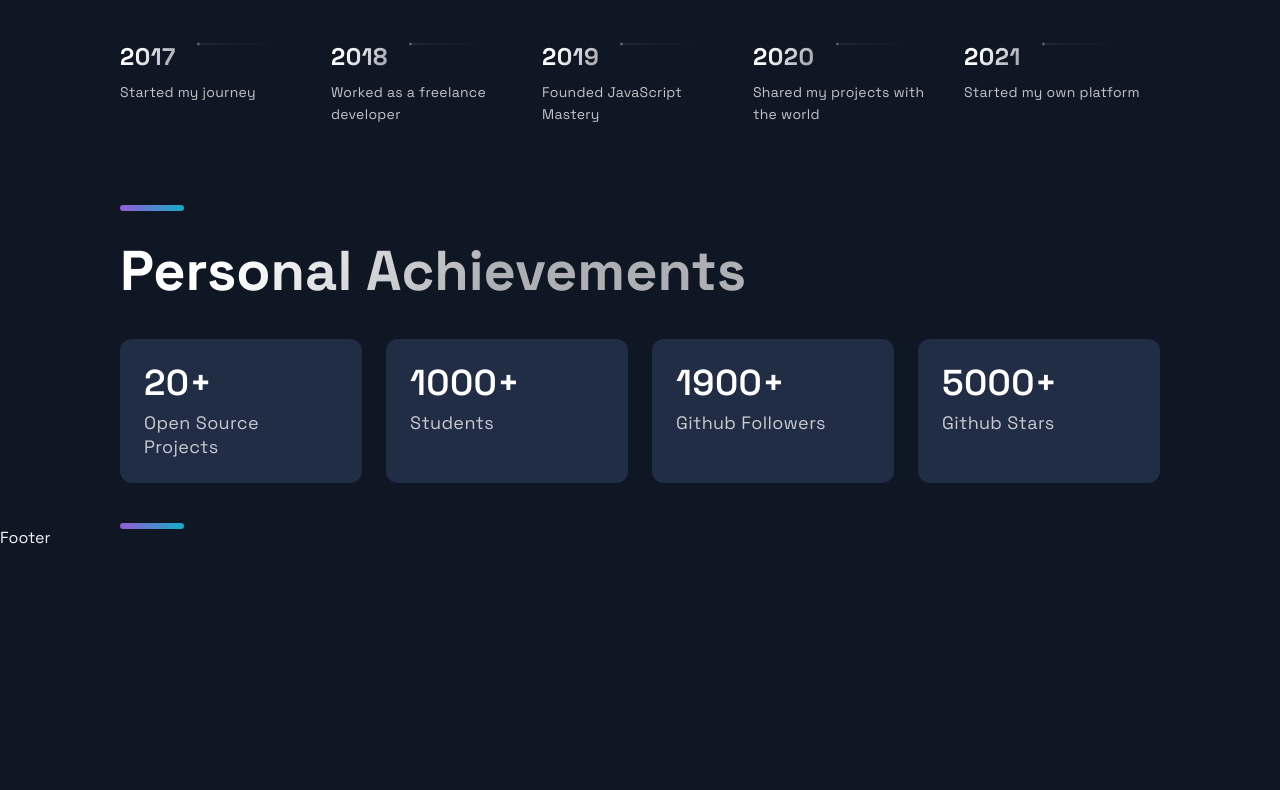
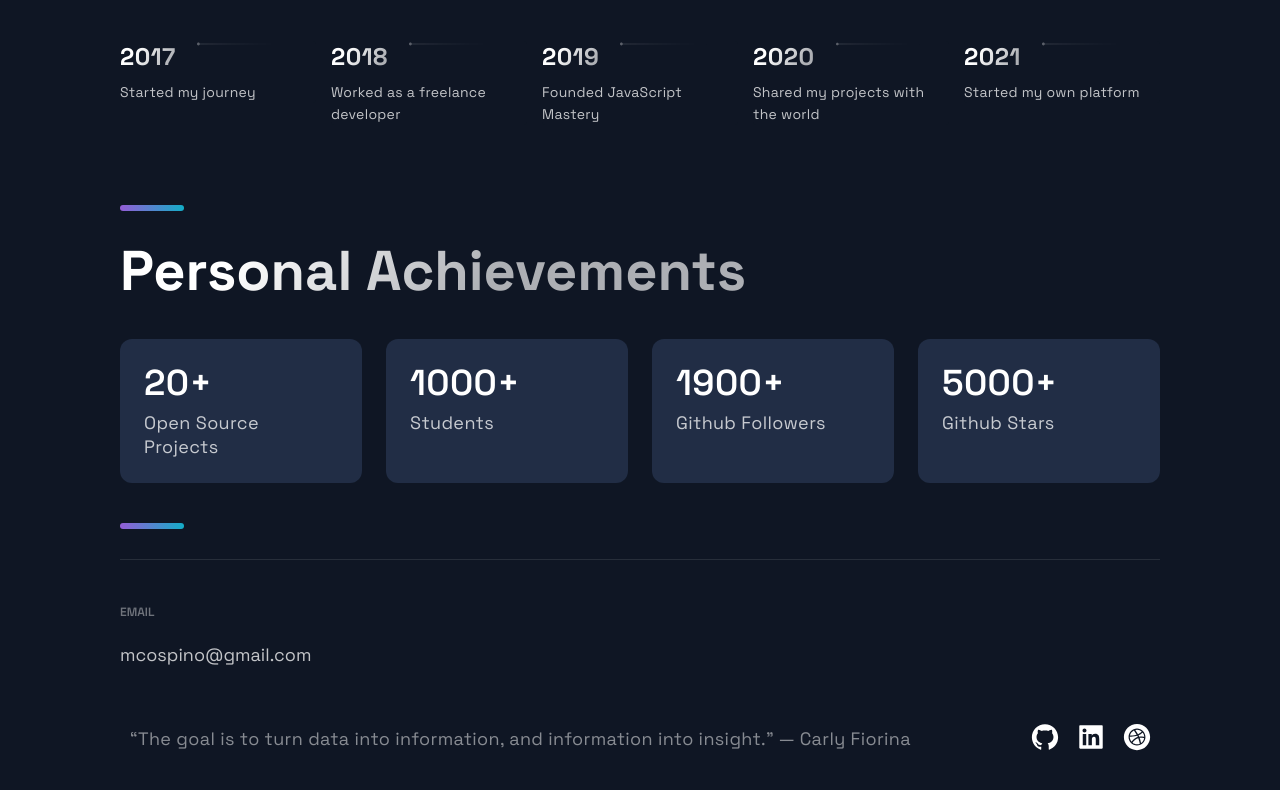
Before and after one commit to maco-data/portfolio_website, a Next.js app: page / in a window 1280 px wide. Shown: the part 3008-3798 px from the top of the page. Before the commit the page ends 3556 px from the top, so only its background shows below. Built offline with nearby package versions, Linux system fonts and the light colour scheme.

Commit message:
Complete footer section

```diff
--- a/src/components/Footer/Footer.js
+++ b/src/components/Footer/Footer.js
@@ -1,15 +1,55 @@
-import React from 'react';
-import { AiFillGithub, AiFillInstagram, AiFillLinkedin } from 'react-icons/ai';
+import React from "react"
+import {
+	AiFillGithub,
+	AiFillDribbbleCircle,
+	AiFillLinkedin,
+} from "react-icons/ai"
 
-import { SocialIcons } from '../Header/HeaderStyles';
-import { CompanyContainer, FooterWrapper, LinkColumn, LinkItem, LinkList, LinkTitle, Slogan, SocialContainer, SocialIconsContainer } from './FooterStyles';
+import { SocialIcons } from "../Header/HeaderStyles"
+import {
+	CompanyContainer,
+	FooterWrapper,
+	LinkColumn,
+	LinkItem,
+	LinkList,
+	LinkTitle,
+	Slogan,
+	SocialContainer,
+	SocialIconsContainer,
+} from "./FooterStyles"
 
 const Footer = () => {
-  return (
-    <div>
-      Footer
-    </div>
-  );
-};
+	return (
+		<FooterWrapper>
+			<LinkList>
+				<LinkColumn>
+					<LinkTitle>Email</LinkTitle>
+					<LinkItem href="mailto:mcospino@gmail.com">
+						mcospino@gmail.com
+					</LinkItem>
+				</LinkColumn>
+			</LinkList>
+			<SocialIconsContainer>
+				<CompanyContainer>
+					<Slogan>
+						“The goal is to turn data into information, and
+						information into insight.” — Carly Fiorina
+					</Slogan>
+				</CompanyContainer>
+				<SocialContainer>
+					<SocialIcons href="https://github.com/maco-data">
+						<AiFillGithub size="3rem" />
+					</SocialIcons>
+					<SocialIcons href="https://www.linkedin.com/in/maco-network/">
+						<AiFillLinkedin size="3rem" />
+					</SocialIcons>
+					<SocialIcons href="https://dribbble.com/maco-design">
+						<AiFillDribbbleCircle size="3rem" />
+					</SocialIcons>
+				</SocialContainer>
+			</SocialIconsContainer>
+		</FooterWrapper>
+	)
+}
 
-export default Footer;
+export default Footer
```
